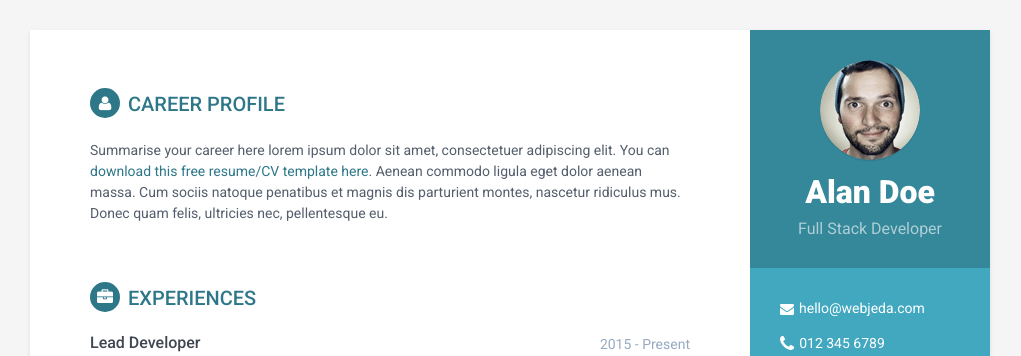
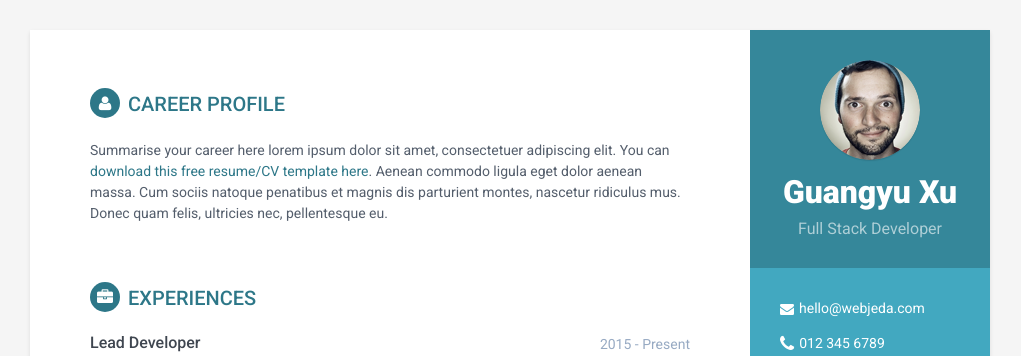
Before and after one commit to DavidXu2017/guangyuxu.github.io, a Jekyll site: the page built from index.html, in a window 1280 px wide. Shown: the top 356 px of the page, without its empty margins (130-1151 px from the left). Built offline with Jekyll 4.4.1, drawn with Linux system fonts in a browser that asks for light colours.

Commit message:
change imformation

```diff
--- a/_config.yml
+++ b/_config.yml
@@ -1,7 +1,7 @@
 
 title: My Resume
 url: 'http://webjeda.com'
-baseurl: '/online-cv' #change it according to your repository name
+baseurl: '' #change it according to your repository name
 
 
 # Enable one of these styles by removing #. Style will be applied only after restarting the build or serve.
@@ -13,7 +13,7 @@ baseurl: '/online-cv' #change it according to your repository name
 
 
 #Profile information
-name: Alan Doe
+name: Guangyu Xu
 tagline: Full Stack Developer
 pic: profile.png  #place a 100x100 picture inside /assets/images/ folder and provide the name of the file below
 
```
